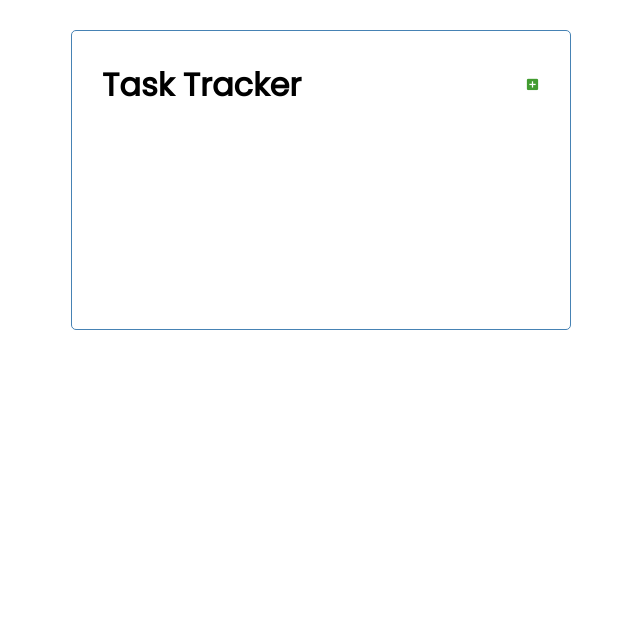
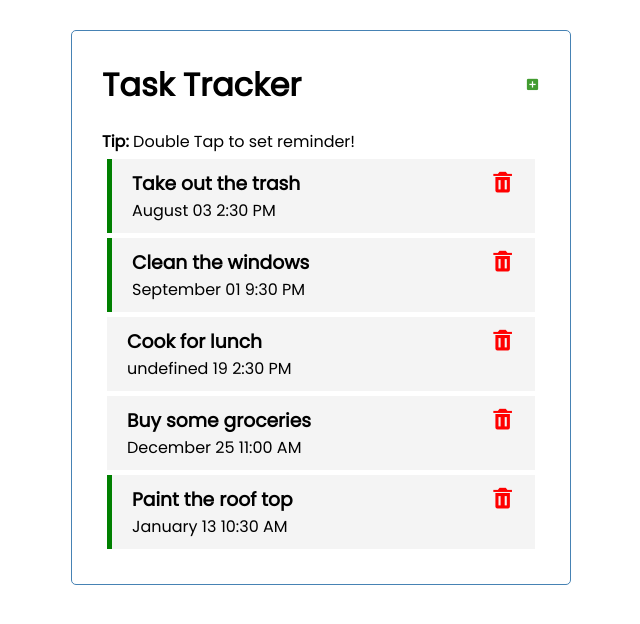
Before and after one commit to roeiboribor/task-tracker-vue3, a Vue app: page / in a window 1280 px wide. Shown: the top 624 px of the page, without its empty margins (319-959 px from the left). Built offline with nearby package versions, Linux system fonts and the light colour scheme.

Commit message:
Add Tasks component to get individual task

```diff
--- a/src/App.vue
+++ b/src/App.vue
@@ -1,16 +1,72 @@
 <template>
 	<div class="container">
 		<Header title="Task Tracker" />
+		<p>
+			<b>Tip: </b>
+			Double Tap to set reminder!
+		</p>
+		<Tasks :tasks="tasks" />
 	</div>
 </template>
 
 <script>
 import Header from './components/Header.vue';
+import Tasks from './components/Tasks.vue';
 
 export default {
 	name: 'App',
 	components: {
 		Header,
+		Tasks,
+	},
+	data() {
+		return {
+			tasks: [],
+		};
+	},
+	created() {
+		this.tasks = [
+			{
+				id: 1,
+				text: 'Take out the trash',
+				month: 'August',
+				date: '03',
+				time: '2:30 PM',
+				reminder: true,
+			},
+			{
+				id: 2,
+				text: 'Clean the windows',
+				month: 'September',
+				date: '01',
+				time: '9:30 PM',
+				reminder: true,
+			},
+			{
+				id: 3,
+				text: 'Cook for lunch',
+				dmonth: 'November',
+				date: '19',
+				time: '2:30 PM',
+				reminder: false,
+			},
+			{
+				id: 4,
+				text: 'Buy some groceries',
+				month: 'December',
+				date: '25',
+				time: '11:00 AM',
+				reminder: false,
+			},
+			{
+				id: 5,
+				text: 'Paint the roof top',
+				month: 'January',
+				date: '13',
+				time: '10:30 AM',
+				reminder: true,
+			},
+		];
 	},
 };
 </script>
--- /dev/null
+++ b/src/components/Task.vue
@@ -0,0 +1,38 @@
+<template>
+	<div :class="[task.reminder ? 'reminder' : '', 'task']">
+		<h3>
+			{{ task.text }}
+			<i class="bx bxs-trash bx-sm"></i>
+		</h3>
+		<p>{{ `${task.month} ${task.date} ${task.time}` }}</p>
+	</div>
+</template>
+
+<script>
+export default {
+	name: 'Task',
+	props: {
+		task: Object,
+	},
+};
+</script>
+
+<style scoped>
+.bx {
+	color: red;
+}
+.task {
+	background: #f4f4f4;
+	margin: 5px;
+	padding: 10px 20px;
+	cursor: pointer;
+}
+.task.reminder {
+	border-left: 5px solid green;
+}
+.task h3 {
+	display: flex;
+	align-items: center;
+	justify-content: space-between;
+}
+</style>
--- /dev/null
+++ b/src/components/Tasks.vue
@@ -0,0 +1,18 @@
+<template>
+	<div v-for="(task, index) in tasks" :key="index">
+		<Task :task="task" />
+	</div>
+</template>
+
+<script>
+import Task from './Task.vue';
+export default {
+	name: 'Tasks',
+	props: {
+		tasks: Array,
+	},
+	components: {
+		Task,
+	},
+};
+</script>
```
